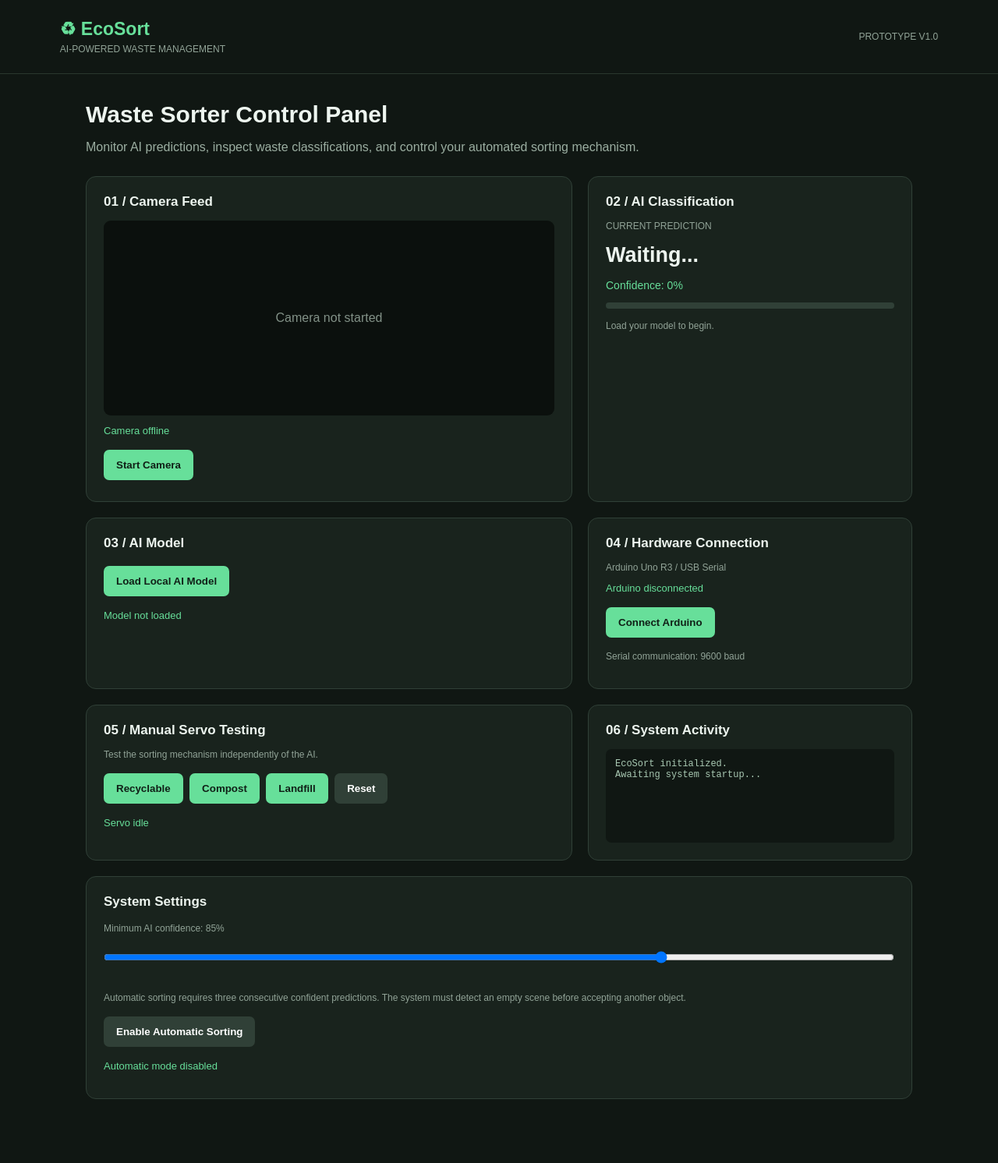
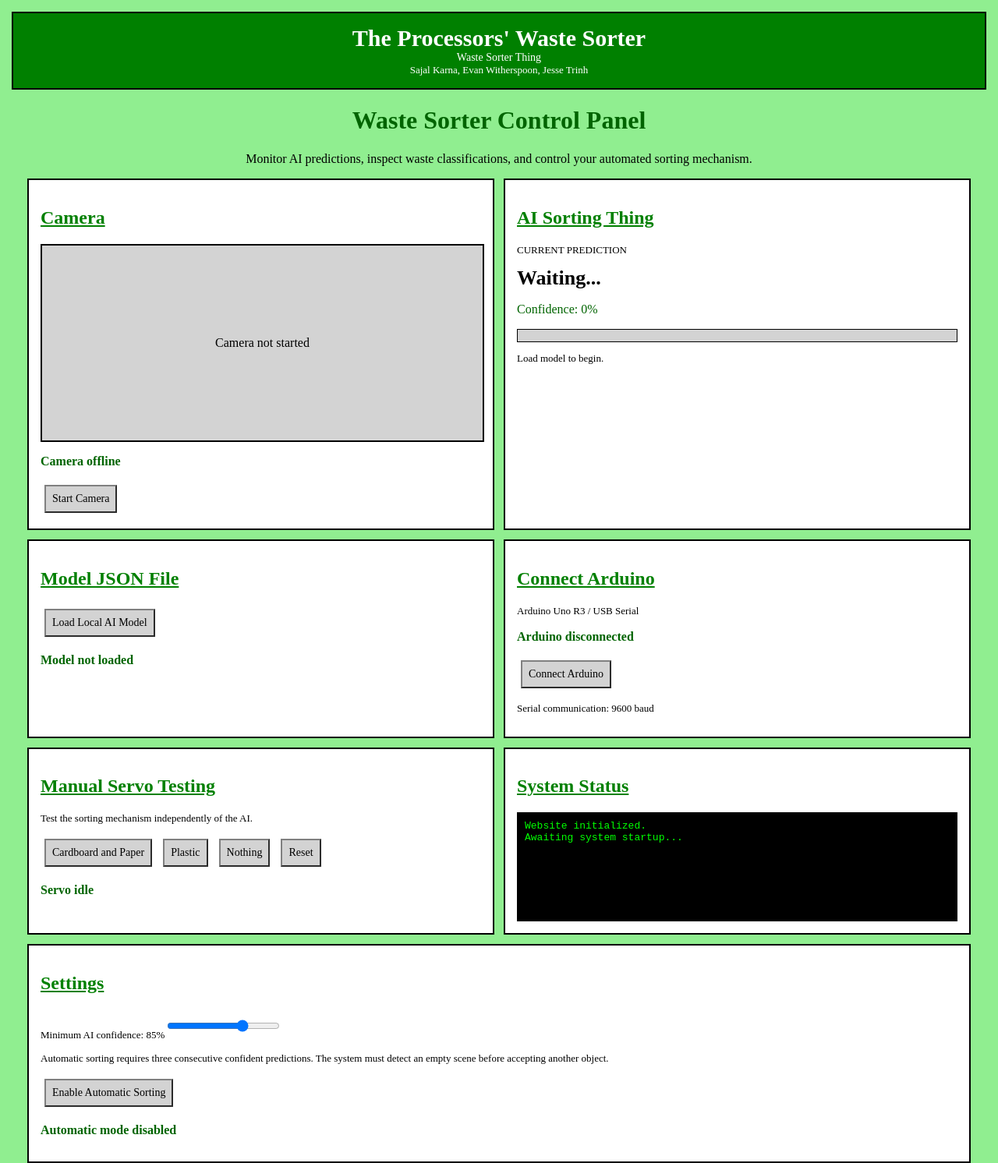
Before and after one commit to kurasekuwa/AI-Waste-Sorter, a plain HTML site: page index.html in a window 1280 px wide. Shown: the whole page at 78% size. Before the commit the page ends 1445 px from the top, so only its background shows below. Drawn offline with Linux system fonts and the light colour scheme.

Commit message:
Refactor HTML structure and styles for EcoSort

```diff
--- a/index.html
+++ b/index.html
@@ -4,197 +4,178 @@
 <head>
 <meta charset="UTF-8">
 <meta name="viewport" content="width=device-width, initial-scale=1.0">
-<title>EcoSort | AI Waste Sorter</title>
+<title>The Processors' Waste Sorter</title>
 
 <script src="https://cdn.jsdelivr.net/npm/@tensorflow/tfjs@latest/dist/tf.min.js"></script>
 <script src="https://cdn.jsdelivr.net/npm/@teachablemachine/image@0.8/dist/teachablemachine-image.min.js"></script>
 
+
 <style>
-* {
-  box-sizing: border-box;
-}
-
 body {
-  margin: 0;
-  background: #101713;
-  color: #edf5ef;
-  font-family: Arial, sans-serif;
+    background-color: lightgreen;
+    font-family: "Times New Roman", serif;
+    color: black;
+    margin: 15px;
 }
 
 header {
-  padding: 24px 6%;
-  border-bottom: 1px solid #29372e;
-  display: flex;
-  justify-content: space-between;
-  align-items: center;
+    background-color: green;
+    color: white;
+    padding: 15px;
+    text-align: center;
+    border: 2px solid black;
 }
 
 .logo {
-  font-size: 23px;
+    font-size: 30px;
     font-weight: bold;
-  color: #67df9a;
 }
 
 .subtitle {
-  color: #91a397;
-  font-size: 12px;
-  margin-top: 5px;
+    font-size: 14px;
 }
 
 main {
-  max-width: 1100px;
-  margin: 35px auto;
-  padding: 0 20px;
+    margin: 20px;
 }
 
 h1 {
-  font-size: 30px;
-  margin-bottom: 8px;
+    color: darkgreen;
+    text-align: center;
+}
+
+h2 {
+    color: green;
+    text-decoration: underline;
 }
 
 .description {
-  color: #9baea1;
-  margin-bottom: 28px;
+    text-align: center;
 }
 
 .grid {
     display: grid;
-  grid-template-columns: 1.2fr 0.8fr;
-  gap: 20px;
+    grid-template-columns: 1fr 1fr;
+    gap: 12px;
 }
 
 .panel {
-  background: #19231d;
-  border: 1px solid #304037;
-  border-radius: 13px;
-  padding: 22px;
-}
-
-.panel h2 {
-  font-size: 17px;
-  margin-top: 0;
+    background-color: white;
+    border: 2px solid black;
+    padding: 15px;
+    border-radius: 0px;
 }
 
 .camera {
-  background: #0b100d;
+    background-color: lightgray;
     width: 100%;
     min-height: 250px;
-  border-radius: 9px;
     display: flex;
     align-items: center;
     justify-content: center;
+    border: 2px solid black;
     overflow: hidden;
-  color: #829187;
 }
 
 .camera canvas {
     width: 100%;
     height: auto;
-  display: block;
 }
 
 button {
-  border: none;
-  padding: 12px 16px;
-  border-radius: 7px;
+    background-color: lightgray;
+    color: black;
+    border: 2px outset gray;
+    padding: 8px;
+    margin: 5px;
     cursor: pointer;
-  font-weight: bold;
-  margin: 5px 4px 5px 0;
-  background: #67df9a;
-  color: #102017;
+    font-family: "Times New Roman", serif;
+    font-size: 14px;
+}
+
+button:active {
+    border-style: inset;
 }
 
 button.secondary {
-  background: #304037;
-  color: white;
+    background-color: lightgray;
+    color: black;
 }
 
 button:disabled {
-  opacity: 0.45;
-  cursor: not-allowed;
+    color: gray;
 }
 
 input {
-  width: 100%;
-  background: #101713;
-  border: 1px solid #405347;
-  color: white;
-  padding: 12px;
-  border-radius: 7px;
-  margin: 8px 0 12px;
+    padding: 7px;
+    border: 1px solid black;
+    margin: 5px 0;
 }
 
 .status {
-  color: #67df9a;
-  font-size: 13px;
-  margin: 12px 0;
+    color: darkgreen;
+    font-weight: bold;
 }
 
 .result {
-  font-size: 27px;
+    font-size: 26px;
     font-weight: bold;
-  margin: 15px 0;
 }
 
 .confidence {
-  color: #67df9a;
-  font-size: 14px;
+    color: darkgreen;
 }
 
 .bar {
-  height: 8px;
-  background: #304037;
-  border-radius: 10px;
-  margin: 8px 0 15px;
-  overflow: hidden;
+    height: 15px;
+    background-color: lightgray;
+    border: 1px solid black;
 }
 
 .fill {
     height: 100%;
     width: 0%;
-  background: #67df9a;
-  transition: width 0.2s;
+    background-color: green;
 }
 
 .small {
-  color: #91a397;
-  font-size: 12px;
+    font-size: 13px;
 }
 
 .log {
-  background: #101713;
-  padding: 12px;
-  border-radius: 7px;
+    background-color: black;
+    color: lime;
+    padding: 10px;
+    height: 120px;
+    overflow-y: scroll;
     font-family: monospace;
-  font-size: 12px;
-  height: 120px;
-  overflow-y: auto;
-  color: #a8c8b2;
 }
 
 .full {
     grid-column: 1 / -1;
 }
 
-@media(max-width: 700px) {
+@media (max-width: 700px) {
     .grid {
         grid-template-columns: 1fr;
     }
+
     .full {
         grid-column: auto;
     }
 }
 </style>
+
 </head>
 
 <body>
 
 <header>
   <div>
-    <div class="logo">♻ EcoSort</div>
-    <div class="subtitle">AI-POWERED WASTE MANAGEMENT</div>
+    <div class="logo">The Processors' Waste Sorter</div>
+    <div class="subtitle">Waste Sorter Thing</div>
   </div>
-  <div class="small">PROTOTYPE V1.0</div>
+  <div class="small">Sajal Karna, Evan Witherspoon, Jesse Trinh</div>
 </header>
 
 <main>
@@ -209,7 +190,7 @@ input {
 
   <!-- CAMERA -->
   <section class="panel">
-    <h2>01 / Camera Feed</h2>
+    <h2>Camera</h2>
     <div class="camera" id="camera">
       Camera not started
     </div>
@@ -223,7 +204,7 @@ input {
 
   <!-- AI RESULTS -->
   <section class="panel">
-    <h2>02 / AI Classification</h2>
+    <h2>AI Sorting Thing</h2>
 
     <p class="small">CURRENT PREDICTION</p>
     <div class="result" id="prediction">Waiting...</div>
@@ -237,7 +218,7 @@ input {
     </div>
 
     <p class="small" id="aiStatus">
-      Load your model to begin.
+      Load model to begin.
     </p>
 
     <div id="allPredictions"></div>
@@ -245,7 +226,9 @@ input {
 
   <!-- MODEL SETTINGS -->
   <section class="panel">
-    <h2>03 / AI Model</h2>
+    <h2>Model JSON File</h2>
+
+
 
     <button onclick="loadModel()">Load Local AI Model</button>
 
@@ -254,7 +237,7 @@ input {
 
   <!-- ARDUINO -->
   <section class="panel">
-    <h2>04 / Hardware Connection</h2>
+    <h2>Connect Arduino</h2>
 
     <p class="small">Arduino Uno R3 / USB Serial</p>
 
@@ -273,15 +256,15 @@ input {
 
   <!-- MANUAL CONTROLS -->
   <section class="panel">
-    <h2>05 / Manual Servo Testing</h2>
+    <h2>Manual Servo Testing</h2>
 
     <p class="small">
       Test the sorting mechanism independently of the AI.
     </p>
 
-    <button onclick="sendCommand('R')">Recyclable</button>
-    <button onclick="sendCommand('C')">Compost</button>
-    <button onclick="sendCommand('L')">Landfill</button>
+    <button onclick="sendCommand('R')">Cardboard and Paper</button>
+    <button onclick="sendCommand('C')">Plastic</button>
+    <button onclick="sendCommand('N')">Nothing</button>
     <button class="secondary" onclick="sendCommand('N')">
       Reset
     </button>
@@ -291,15 +274,15 @@ input {
 
   <!-- SYSTEM LOG -->
   <section class="panel">
-    <h2>06 / System Activity</h2>
+    <h2>System Status</h2>
     <div class="log" id="log">
-      EcoSort initialized.<br>
+      Website initialized.<br>
       Awaiting system startup...
     </div>
   </section>
 
   <section class="panel full">
-    <h2>System Settings</h2>
+    <h2>Settings</h2>
 
     <label class="small">
       Minimum AI confidence:
@@ -351,10 +334,11 @@ let objectProcessed = false;
 let busy = false;
 
 const classCommands = {
-  "recyclable": "R",
-  "recycle": "R",
-  "compost": "C",
-  "landfill": "L"
+  "cardboard": "R",
+  "paper": "R",
+  "plastic": "C",
+  "landfill": "L",
+  "nothing": "N"
 };
 
 const emptyLabels = [
@@ -415,7 +399,6 @@ async function startCamera() {
 // MODEL LOADING
 // ==============================
 
-
 async function loadModel() {
   try {
     document.getElementById("modelStatus").textContent =
@@ -427,12 +410,12 @@ async function loadModel() {
     );
 
     document.getElementById("modelStatus").textContent =
-      "Local AI model successfully loaded!";
+      "AI model successfully loaded!";
 
     document.getElementById("aiStatus").textContent =
       "Ready for image classification.";
 
-    log("Local Teachable Machine model loaded.");
+    log("Local AI model loaded.");
 
   } catch (error) {
     model = null;
@@ -442,10 +425,9 @@ async function loadModel() {
 
     log("Model error: " + error.message);
 
-    alert("Could not load your local model. Check your folder structure.");
+    console.error(error);
   }
 }
-
 
 
 // ==============================
@@ -563,4 +545,84 @@ async function connectArduino() {
 
     document.getElementById("connectBtn").disabled = true;
 
-    log("Arduino connected successfupython -m http.server 8000
+    log("Arduino connected successfully.");
+
+  } catch (error) {
+    log("Arduino connection error: " + error.message);
+  }
+}
+
+
+// ==============================
+// SERVO COMMANDS
+// ==============================
+
+async function sendCommand(command) {
+  if (!writer) {
+    alert("Connect your Arduino first!");
+    return;
+  }
+
+  try {
+    await writer.write(
+      new TextEncoder().encode(command)
+    );
+
+    document.getElementById("servoStatus").textContent =
+      "Last command: " + command;
+
+    log("Command sent: " + command);
+
+  } catch (error) {
+    log("Serial write error: " + error.message);
+  }
+}
+
+
+// ==============================
+// AUTOMATIC MODE
+// ==============================
+
+function toggleAuto() {
+  if (!model || !webcam) {
+    alert("Load the model and start the camera first.");
+    return;
+  }
+
+  if (!writer) {
+    alert("Connect your Arduino first.");
+    return;
+  }
+
+  autoMode = !autoMode;
+
+  stableCount = 0;
+  lastClass = "";
+
+  document.getElementById("autoBtn").textContent =
+    autoMode ? "Disable Automatic Sorting" :
+    "Enable Automatic Sorting";
+
+  document.getElementById("autoStatus").textContent =
+    autoMode ? "Automatic sorting active" :
+    "Automatic mode disabled";
+
+  log("Automatic mode: " + autoMode);
+}
+
+
+// ==============================
+// SETTINGS
+// ==============================
+
+function updateThreshold() {
+  threshold = document.getElementById("threshold").value / 100;
+
+  document.getElementById("thresholdValue").textContent =
+    Math.round(threshold * 100);
+}
+
+</script>
+
+</body>
+</html>
```
Lines whose indentation alone changed are shown as unchanged.
